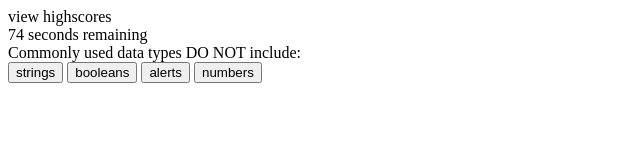
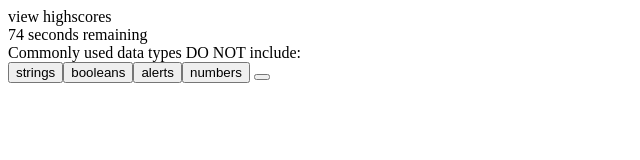
Before and after one commit to eric-simmons/Javascript-quiz, a plain HTML site: page index.html in a window 1280 px wide. Both pictures are taken after a click on the button "Start Quiz". Shown: the full height of the page, 0-640 px from the left. Drawn offline with nearby package versions, Linux system fonts and the light colour scheme.

Commit message:
for loop to create buttons, instead of using variables

```diff
--- a/index.html
+++ b/index.html
@@ -21,10 +21,10 @@
             incorrect
             answers will penalize your score/time by ten seconds!</div>
         <div id="answers">
-            <button id = "answer1" class = "btn answerBtn"></button>
+            <!-- <button id = "answer1" class = "btn answerBtn"></button>
             <button id = "answer2" class = "btn answerBtn"></button>
             <button id = "answer3" class = "btn answerBtn"></button>
-            <button id = "answer4" class = "btn answerBtn"></button>
+            <button id = "answer4" class = "btn answerBtn"></button> -->
         </div>
         <button id="start">Start Quiz</button>
 
--- a/script.js
+++ b/script.js
@@ -4,10 +4,11 @@ var timerEl = document.getElementById("timer")
 var content = document.getElementById("content")
 
 var answersEl = document.getElementById("answers")
-var answer1 = document.getElementById("answer1")
-var answer2 = document.getElementById("answer2")
-var answer3 = document.getElementById("answer3")
-var answer4 = document.getElementById("answer4")
+// var answer1 = document.getElementById("answer1")
+// var answer2 = document.getElementById("answer2")
+// var answer3 = document.getElementById("answer3")
+// var answer4 = document.getElementById("answer4")
+var btnCreate = document.createElement('button')
 
 
 
@@ -20,27 +21,27 @@ var questionList = [
     {
         question: "Commonly used data types DO NOT include:",
         choices: ["strings", "booleans", "alerts", "numbers"],
-        answer: 2
+        answer: "alerts"
     },
     {
         question: "The condition in an if / else statement is enclosed within ____.",
         choices: ["quotes", "curly brackets", "parentheses", "square brackets"],
-        answer: 3
+        answer: "parentheses"
     },
     {
         question: "Arrays in Javascript can be used to store ____.",
         choices: ["numbers and strings", "other arrays", "booleans", "all of the above"],
-        answer: 4
+        answer: "all of the above"
     },
     {
         question: "String values must be enclosed within ____ when being assigned to variables.",
         choices: ["commas", "curly brackets", "quotes", "parenthesis"],
-        answer: 3
+        answer: "quotes"
     },
     {
         question: "A very useful tool for used during development and debugging for printing content to the debugger is:",
         choices: ["Javascript", "terminal / bash", "for loops", "console log"],
-        answer: 4
+        answer: "console log"
     },
 
 ];
@@ -53,6 +54,7 @@ startEl.addEventListener('click', function startGame() {
     countdown();
     reset();
     displayQuestion();
+    // displayAnswers();
 });
 
 
@@ -62,19 +64,47 @@ function displayQuestion() {
         var currentQuestion = questionList[questionIndex].question;
         var currentChoices = questionList[questionIndex].choices
         question.innerHTML = currentQuestion;
+
     }
-    console.log(currentQuestion)
-    console.log(questionIndex)
-    console.log(currentChoices)
+
+currentChoices.forEach(function (newItem){
+    var listItem = document.createElement("button");
+    listItem.textContent = newItem;
+    content.appendChild(btnCreate);
+    answersEl.appendChild(listItem);
+    listItem.addEventListener("click", (answerCheck));
+
+
+})
 
 
 
-    answer1.innerHTML = currentChoices[0]
-    answer2.innerHTML = currentChoices[1]
-    answer3.innerHTML = currentChoices[2]
-    answer4.innerHTML = currentChoices[3]
 
 }
+
+// function displayAnswers() {
+//     for (var i = 0; i < questionList.choices[0]; i++) {
+
+//         var answerButton = document.createElement('button')
+//         answerButton.innerHTML = questionList.choices[i]
+//         answerButton.addEventListener('click', answerCheck)
+//         answersEl.appendChild(answerButton)
+
+//         console.log(answerButton)
+//     }
+// }
+
+
+
+
+
+
+
+
+
+
+
+
 
 function reset() {
     // questionEl.innerHTML = ''
@@ -96,12 +126,11 @@ function countdown() {
 }
 
 function answerCheck(event) {
-
     var userAnswer = event.target
-
-    if(questionList[questionIndex].answer === userAnswer.innerText){
-console.log("correct")
+    if (questionList[questionIndex].answer === userAnswer.innerText) {
+        console.log("correct")
     }
-
-
+    else(
+        console.log('incorrect')
+    )
 }
```
